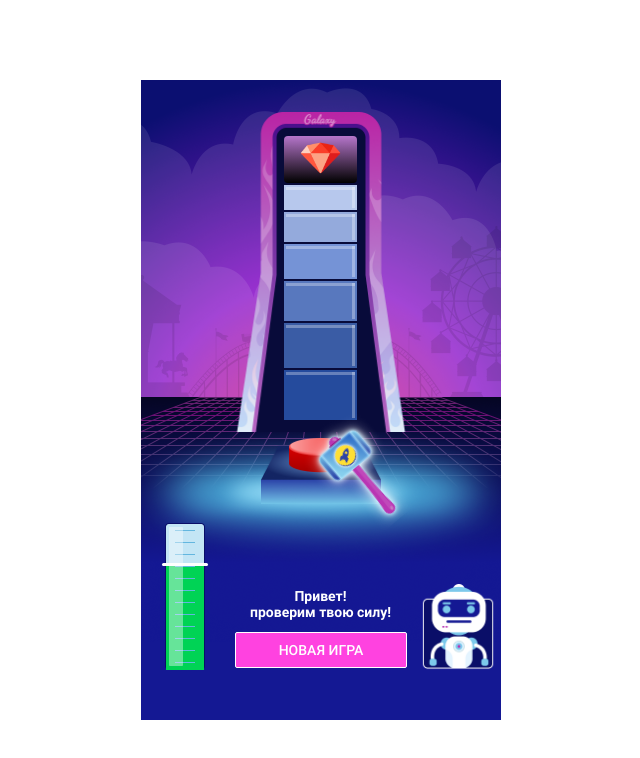
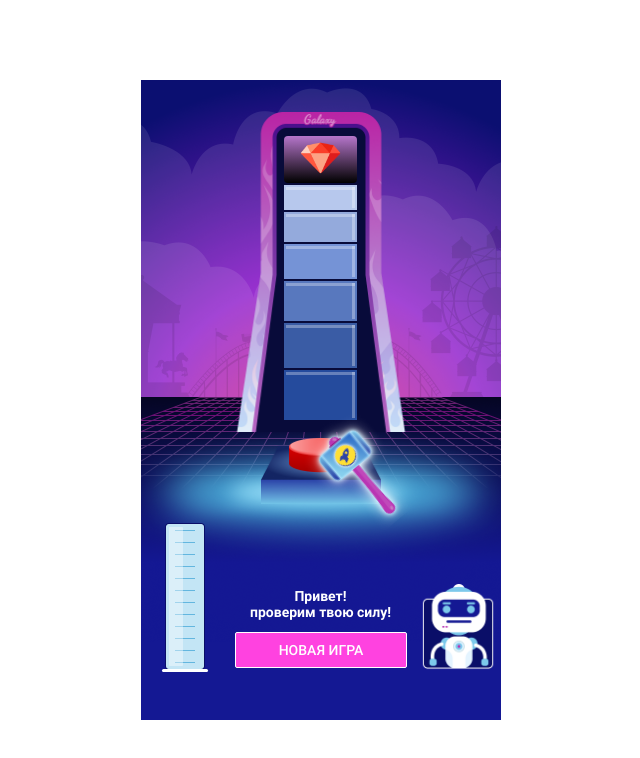
Before and after one commit to SmokeGuap/power-game, a React (Vite) app: page / in a window 1280 px wide. Shown: the top 758 px of the page, without its empty margins (319-959 px from the left). Built offline with nearby package versions, Linux system fonts and the light colour scheme.

Commit message:
update Scale Component

```diff
--- a/src/components/ImageComponents/Scale/Scale.tsx
+++ b/src/components/ImageComponents/Scale/Scale.tsx
@@ -1,20 +1,27 @@
-import { FC, useEffect, useState } from 'react';
+import { FC, useContext, useEffect, useState } from 'react';
 
 import ScaleImage from 'src/assets/images/scale.png';
 import ScaleLevels from 'src/assets/images/scale-1.png';
+import { StateContext } from 'src/context';
 
 import styles from './Scale.module.scss';
 
 const Scale: FC = () => {
+  const { gameStart, punch } = useContext(StateContext);
+
   const [scale, setScale] = useState(1);
 
   useEffect(() => {
+    if (!gameStart) return;
+
     const interval = setInterval(() => {
       setScale(Math.floor(Math.random() * 101));
     }, 300);
 
+    if (punch) clearInterval(interval);
+
     return () => clearInterval(interval);
-  }, []);
+  }, [gameStart, punch]);
 
   return (
     <>
```
